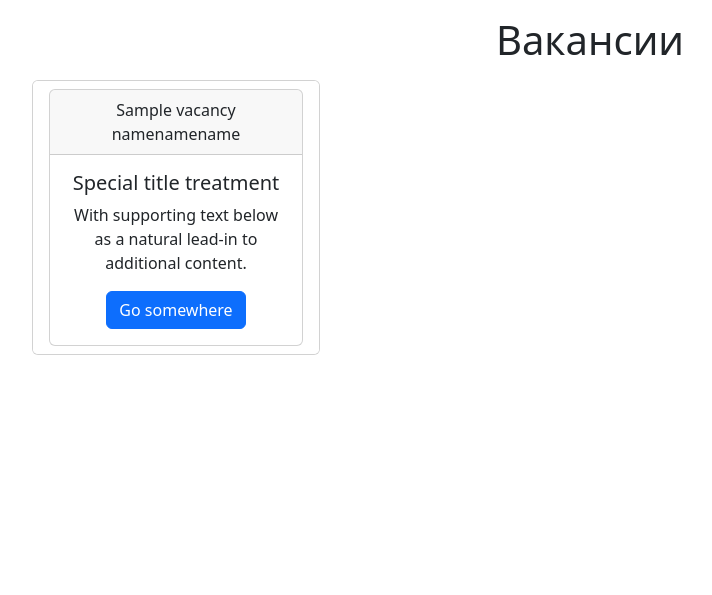
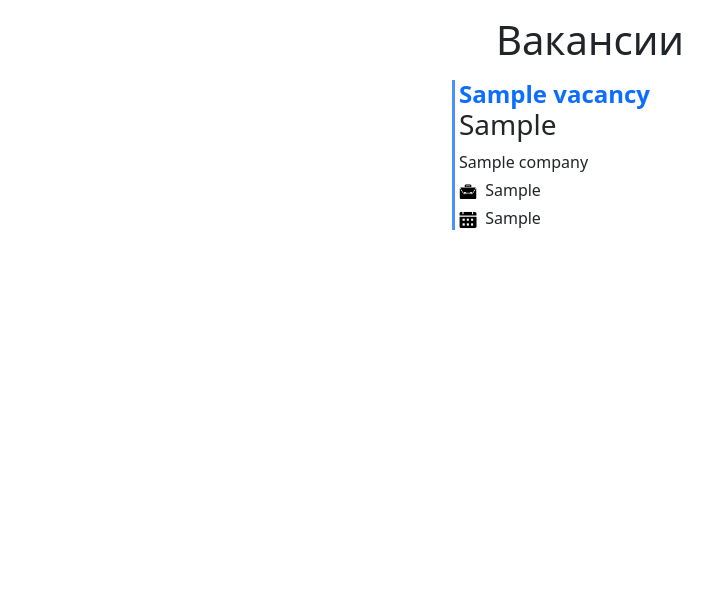
Before and after one commit to pendelbus555/e5-project, a Django app: page /site/vacancy/ in a window 1280 px wide. Shown: the part 58-653 px from the top of the page, without its empty margins (50-762 px from the left). Run offline with Django 5.2, Linux system fonts and the light colour scheme; tables that the repository leaves empty hold one stand-in row (values such as "Sample post"); parts of the project's set-up code (start-up, migrations or seed data) failed here and were passed over; some libraries are stand-ins or nearby versions.

Commit message:
Configure vacancy page

```diff
--- a/e5_site/e5_app/admin.py
+++ b/e5_site/e5_app/admin.py
@@ -1,5 +1,5 @@
 from django.contrib import admin
-from .models import News, Rubric, Employee, VComponent, WComponent, Work, WorkComponent, Vacancy, VacancyComponent
+from .models import News, Rubric, Employee, VComponent, WComponent, Work, WorkComponent, Vacancy, VacancyComponent, Company
 from rangefilter.filters import DateRangeQuickSelectListFilterBuilder
 from django.utils.html import mark_safe
 from django.conf import settings
@@ -66,4 +66,5 @@ class VacancyAdmin(admin.ModelAdmin):
 admin.site.register(VComponent)
 admin.site.register(WComponent)
 admin.site.register(Rubric)
+admin.site.register(Company)
 admin.site.register(Employee)
--- a/e5_site/e5_app/models.py
+++ b/e5_site/e5_app/models.py
@@ -56,22 +56,24 @@ class Employee(Common):
         verbose_name_plural = 'Работники'
 
 
-class Work(Common):
-    photo = models.ImageField(upload_to='photos/works/', verbose_name='Фото')
-    name = models.CharField(max_length=150, verbose_name='Название')
-    description = models.TextField(null=True, blank=True, max_length=500, verbose_name='Описание')
-
-    class Meta:
-        verbose_name = 'Разработка'
-        verbose_name_plural = 'Разработки'
-
-
 class WComponent(Common):
     name = models.CharField(max_length=150, verbose_name='Название')
 
     class Meta:
         verbose_name = 'Свойство разработок'
         verbose_name_plural = 'Свойства разработок'
+
+
+class Work(Common):
+    photo = models.ImageField(upload_to='photos/works/', verbose_name='Фото')
+    name = models.CharField(max_length=150, verbose_name='Название')
+    description = models.TextField(null=True, blank=True, max_length=500, verbose_name='Описание')
+    components = models.ManyToManyField(WComponent, through='WorkComponent',
+                                        through_fields=('work', 'component',))
+
+    class Meta:
+        verbose_name = 'Разработка'
+        verbose_name_plural = 'Разработки'
 
 
 class WorkComponent(models.Model):
@@ -86,6 +88,17 @@ class WorkComponent(models.Model):
         return 'Разработка-Свойство'
 
 
+class Company(Common):
+    name = models.CharField(max_length=100, verbose_name='Название')
+    photo = models.ImageField(upload_to='photos/companies/', verbose_name='Фото')
+    description = models.TextField(null=True, blank=True, max_length=500, verbose_name='Описание')
+
+    class Meta:
+        verbose_name = 'Компания'
+        verbose_name_plural = 'Компании'
+        ordering = ['name']
+
+
 class VComponent(Common):
     name = models.CharField(max_length=150, verbose_name='Название')
 
@@ -95,14 +108,13 @@ class VComponent(Common):
 
 
 class Vacancy(Common):
-    photo = models.ImageField(upload_to='photos/works/', verbose_name='Фото')
     name = models.CharField(max_length=150, verbose_name='Название')
-    description = models.TextField(null=True, blank=True, max_length=500, verbose_name='Описание')
+    company = models.ForeignKey(Company, on_delete=models.CASCADE)
     salary = models.CharField(null=True, blank=True, max_length=100, verbose_name='Заработная плата')
     experience = models.CharField(null=True, blank=True, max_length=100, verbose_name='Опыт работы')
     schedule = models.CharField(null=True, blank=True, max_length=100, verbose_name='График труда')
     slug_url = models.SlugField(unique=True, verbose_name='Ссылка')
-    content = RichTextUploadingField(null=True, blank=True,verbose_name='Дополнительная информация')
+    content = RichTextUploadingField(null=True, blank=True, verbose_name='Дополнительная информация')
     components = models.ManyToManyField(VComponent, through='VacancyComponent',
                                         through_fields=('vacancy', 'component',))
 
--- a/e5_site/e5_app/templates/e5_app/vacancy.html
+++ b/e5_site/e5_app/templates/e5_app/vacancy.html
@@ -11,23 +11,28 @@
 {% block content %}
 <div class="container">
     <h1 class="entry-title text-center my-3">Вакансии</h1>
-    <div class="card" style="width: 18rem;">
-        <ul class="list-group list-group-flush">
-            {% for vacancy in vacancy_list %}
-            <li class="list-group-item">
-                <div class="card text-center">
-                    <div class="card-header">
-                        {{ vacancy.name }} namenamename
-                    </div>
-                    <div class="card-body">
-                        <h5 class="card-title">Special title treatment</h5>
-                        <p class="card-text">With supporting text below as a natural lead-in to additional content.</p>
-                        <a href="#" class="btn btn-primary">Go somewhere</a>
-                    </div>
+    <div class="row justify-content-center g-1">
+        {% for vacancy in vacancy_list %}
+        <div class="col-xl-3 col-lg-4 col-md-6">
+            <div class="border-start border-primary border-3 border-opacity-75">
+                <div class="ms-1">
+                    <h4><a href="{% url 'vacancy_single' vacancy.slug_url %}" class="text-decoration-none fw-bold">{{ vacancy.name }}</a>
+                    {% if vacancy.salary %}<br><div class="fs-3">{{ vacancy.salary }}</div>{% endif %}</h4>
+                    <p class="mb-1">{{ vacancy.company.name}}</p>
+                    {% if vacancy.experience %}
+                    <p class="mb-1"><img class='me-1' src="{% static 'e5_app/frontend/vacancy/experience_icon.png' %}" width='18' height='18'>
+                        {{ vacancy.experience }}
+                    </p>
+                    {% endif %}
+                    {% if vacancy.schedule %}
+                    <p class="mb-1"><img class='me-1' src="{% static 'e5_app/frontend/vacancy/schedule_icon.png' %}" width='18' height='18'>
+                        {{ vacancy.schedule }}
+                    </p>
+                    {% endif %}
                 </div>
-            </li>
-            {% endfor %}
-        </ul>
+            </div>
+        </div>
+        {% endfor %}
     </div>
 </div>
 {% endblock %}
```
Also changed, not shown: e5_site/e5_app/migrations/0046_company_remove_vacancy_description_and_more.py (added), e5_site/e5_app/static/e5_app/frontend/vacancy/experience_icon.png (added), e5_site/e5_app/static/e5_app/frontend/vacancy/schedule_icon.png (added), e5_site/media/photos/companies/oge-engineering-logo-300x100.jpg (added), e5_site/media/photos/companies/ostec-logo.png (added), e5_site/media/photos/companies/program4.png (added), 1 other file.
